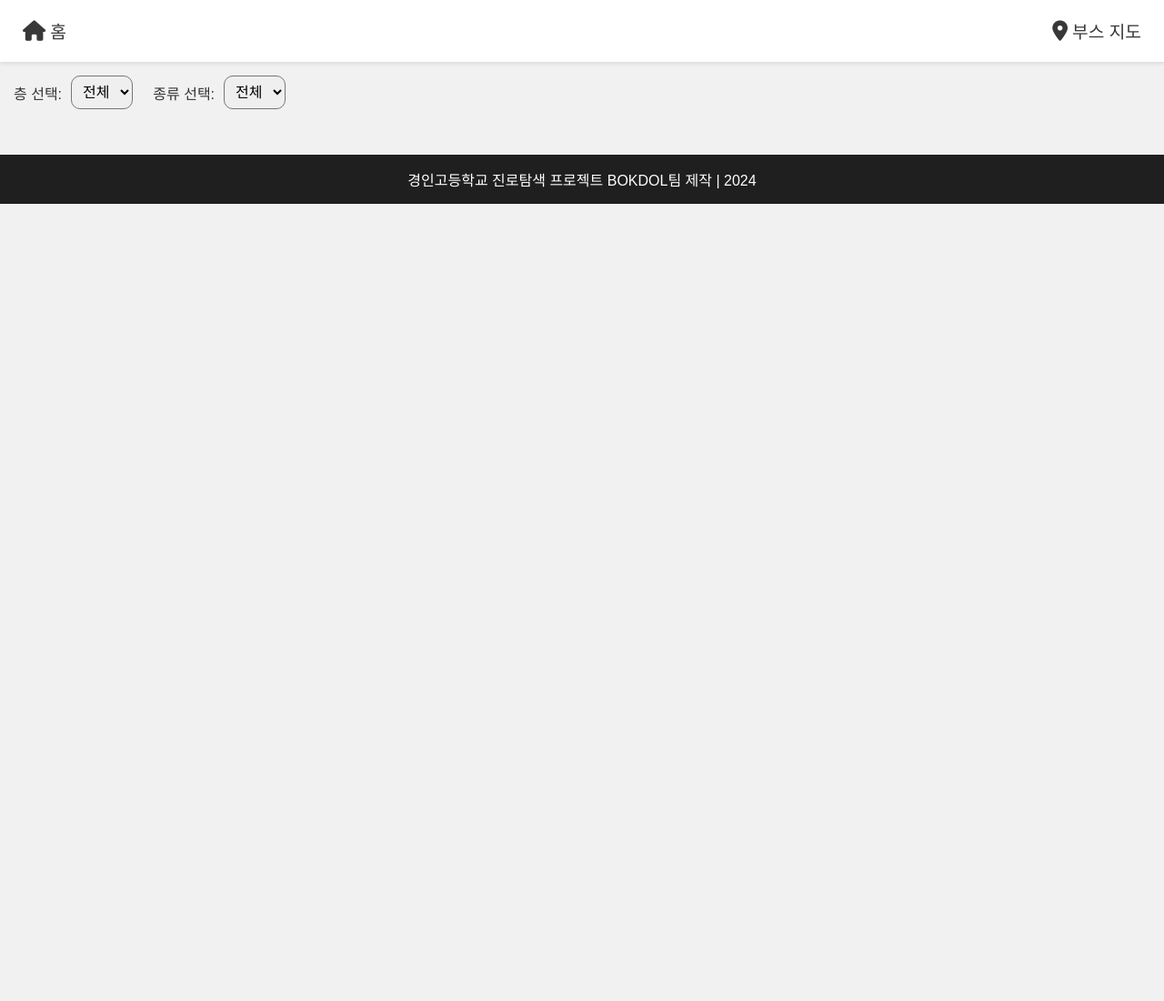
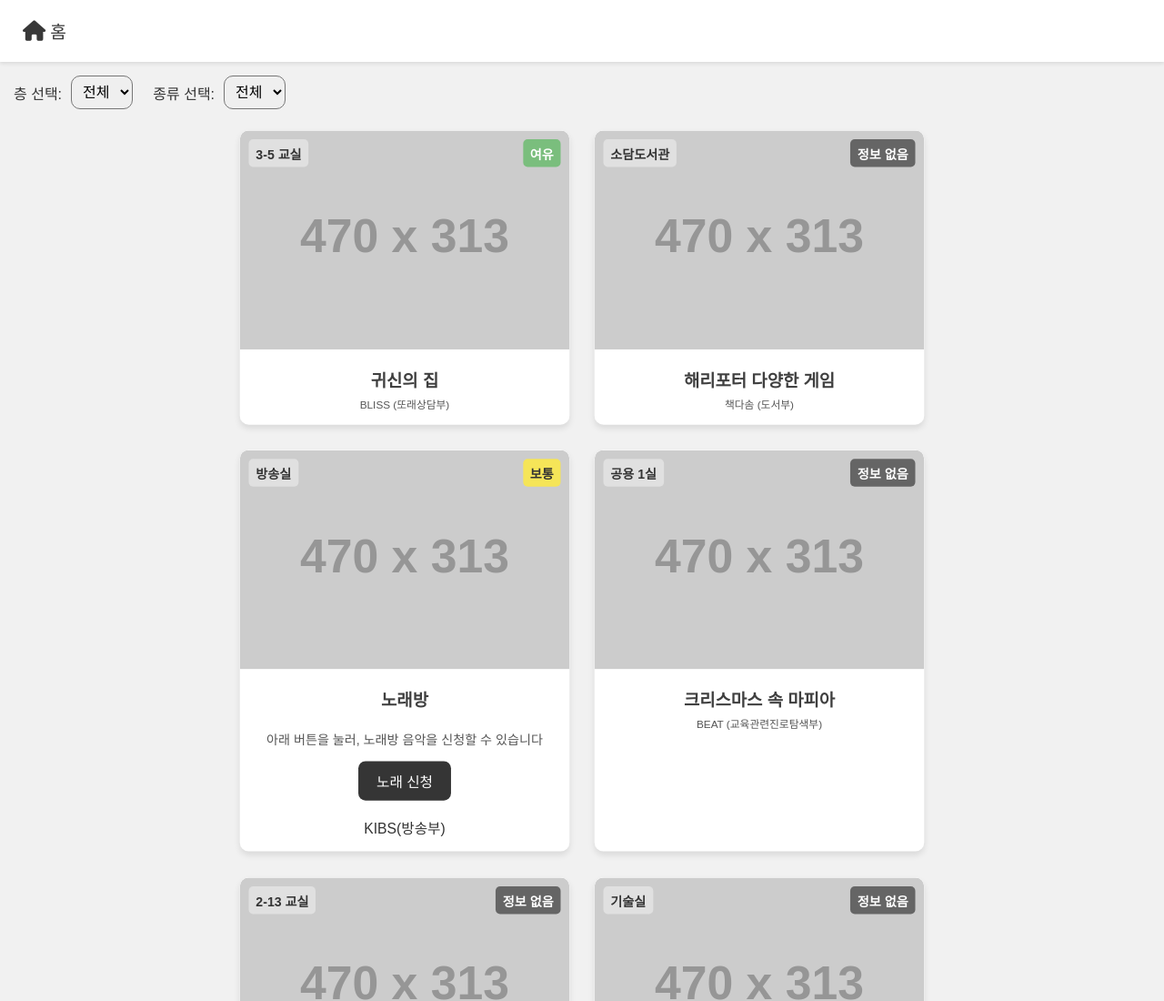
Before and after one commit to CrockedZeus7/solhyang, a website: page public/index.html in a window 1280 px wide. Shown: the top 1100 px of the page at 91% size. Before the commit the page ends 800 px from the top, so only its background shows below. Drawn offline with Linux system fonts and the light colour scheme; placeholder pictures from the web are drawn by us; a web font is replaced by a local one.

Commit message:
Add files via upload

```diff
--- a/public/booths.json
+++ b/public/booths.json
@@ -2,63 +2,70 @@
   {
     "number": "1",
     "name": "귀신의 집",
-    "floor": "2층",
+    "floor": "4층",
     "type": "체험",
-    "location": "위클래스",
-    "congestion": "none",
-    "description": "귀신의 집입니다",
-    "dong": "BLISS<br>(또래상담부)",
+    "location": "3-5 교실",
+    "congestion": "low",
+    "dong": "BLISS (또래상담부)",
     "images": [
       "http://via.placeholder.com/470x313"
     ]
   },
   {
     "number": "2",
-    "name": "해리포터<br>다양한 게임",
+    "name": "해리포터 다양한 게임",
     "floor": "1층",
     "type": "게임",
     "location": "소담도서관",
     "congestion": "none",
-    "description": "해리포터 관련 활동입니다",
-    "dong": "책다솜<br>(도서부)",
+    "dong": "책다솜 (도서부)",
+    "images": [
+      "http://via.placeholder.com/470x313"
+    ]
+  },
+  {
+    "number": "10",
+    "name": "노래방",
+    "floor": "1층",
+    "type": "체험",
+    "location": "방송실",
+    "congestion": "medium",
+    "dong": "<p>아래 버튼을 눌러, 노래방 음악을 신청할 수 있습니다</p><button style=\"background-color: #353535; color: white; border: none; padding: 10px 20px; text-align: center; text-decoration: none; display: inline-block; font-size: 16px; border-radius: 8px; cursor: pointer; transition: background-color 0.3s ease;\" onmouseover=\"this.style.backgroundColor='#353535'\" onmouseout=\"this.style.backgroundColor='#292929'\" onclick=\"window.location.href='https://example.com';\">노래 신청</button><br><br>KIBS(방송부)",
     "images": [
       "http://via.placeholder.com/470x313"
     ]
   },
   {
     "number": "3",
-    "name": "크리스마스 속<br>마피아",
+    "name": "크리스마스 속 마피아",
     "floor": "2층",
     "type": "게임",
     "location": "공용 1실",
     "congestion": "none",
-    "description": "부스3 설명",
-    "dong": "BEAT<br>(교육관련진로탐색부)",
+    "dong": "BEAT (교육관련진로탐색부)",
     "images": [
       "http://via.placeholder.com/470x313"
     ]
   },
   {
     "number": "4",
-    "name": "룰렛상품추천,<br>포토부스",
+    "name": "룰렛상품추천, 포토부스",
     "floor": "4층",
     "type": "체험",
     "location": "2-13 교실",
     "congestion": "none",
-    "description": "부스4 설명",
-    "dong": "프로Free Law<br>(법관련탐색부)",
+    "dong": "프로Free Law (법관련탐색부)",
     "images": [
       "http://via.placeholder.com/470x313"
     ]
   },
   {
     "number": "5",
-    "name": "풍선 다트,<br>모루인형 제작",
+    "name": "풍선 다트, 모루인형 제작",
     "floor": "5층",
     "type": "제작",
     "location": "기술실",
     "congestion": "none",
-    "description": "부스5 설명",
     "dong": "사나래(보건부)",
     "images": [
       "http://via.placeholder.com/470x313"
@@ -66,12 +73,14 @@
   },
   {
     "number": "6",
-    "name": "모루인형 제작,<br>페이스페인팅,<br>보석찾고 간식받기",
+    "name": "모루인형 제작, 페이스페인팅, 보석찾고 간식받기",
     "floor": "2층",
-    "type": "제작","체험",
+    "type": [
+      "제작",
+      "체험"
+    ],
     "location": "미술1실",
     "congestion": "none",
-    "description": "귀신의 집입니다",
     "dong": "팔레트(미술부)",
     "images": [
       "http://via.placeholder.com/470x313"
@@ -84,7 +93,6 @@
     "type": "체험",
     "location": "1-9 교실",
     "congestion": "none",
-    "description": "부스5 설명",
     "dong": "TCOE(공학부)",
     "images": [
       "http://via.placeholder.com/470x313"
@@ -92,13 +100,12 @@
   },
   {
     "number": "8",
-    "name": "재활용품을 이용한<br>다육이 화분 제작",
+    "name": "재활용품을 이용한 다육이 화분 제작",
     "floor": "4층",
     "type": "제작",
     "location": "생명과학실",
     "congestion": "none",
-    "description": "해리포터 관련 활동입니다",
-    "dong": "크로모솜<br>(생명과학부)",
+    "dong": "크로모솜 (생명과학부)",
     "images": [
       "http://via.placeholder.com/470x313"
     ]
@@ -110,33 +117,21 @@
     "type": "게임",
     "location": "영어1실",
     "congestion": "none",
-    "description": "해리포터 관련 활동입니다",
-    "dong": "이토피아<br>(영어권문화부)",
-    "images": [
-      "http://via.placeholder.com/470x313"
-    ]
-  },
-  {
-    "number": "10",
-    "name": "노래방",
-    "floor": "1층",
-    "type": "체험",
-    "location": "방송실",
-    "congestion": "none",
-    "description": "부스3 설명",
-    "dong": "KIBS(방송부)",
+    "dong": "이토피아 (영어권문화부)",
     "images": [
       "http://via.placeholder.com/470x313"
     ]
   },
   {
     "number": "11",
-    "name": "크리스마스 포토존<br>(미니게임)",
+    "name": "크리스마스 포토존 (미니게임)",
     "floor": "3층",
-    "type": "체험","게임",
+    "type": [
+      "체험",
+      "게임"
+    ],
     "location": "공용4실",
     "congestion": "none",
-    "description": "부스3 설명",
     "dong": "KIBS(방송부)",
     "images": [
       "http://via.placeholder.com/470x313"
@@ -146,10 +141,12 @@
     "number": "11",
     "name": "방탈출",
     "floor": "4층",
-    "type": "체험","게임",
+    "type": [
+      "체험",
+      "게임"
+    ],
     "location": "2-7 교실",
     "congestion": "none",
-    "description": "부스4 설명",
     "dong": "마을탐방부",
     "images": [
       "http://via.placeholder.com/470x313"
@@ -157,12 +154,14 @@
   },
   {
     "number": "12",
-    "name": "퀴즈쿠키즈!(퀴즈),<br>오늘의 운세는?",
+    "name": "퀴즈쿠키즈!(퀴즈), 오늘의 운세는?",
     "floor": "5층",
-    "type": "게임","체험",
+    "type": [
+      "체험",
+      "게임"
+    ],
     "location": "공용7실",
     "congestion": "none",
-    "description": "부스5 설명",
     "dong": "BIT(코딩부)",
     "images": [
       "http://via.placeholder.com/470x313"
@@ -172,23 +171,27 @@
     "number": "13",
     "name": "방탈출",
     "floor": "4층",
-    "type": "체험","게임",
+    "type": [
+      "체험",
+      "게임"
+    ],
     "location": "공용6실",
     "congestion": "none",
-    "description": "귀신의 집입니다",
-    "dong": "MES<br>(수학주제탐구부)",
+    "dong": "MES (수학주제탐구부)",
     "images": [
       "http://via.placeholder.com/470x313"
     ]
   },
   {
     "number": "14",
-    "name": "손난로 만들기,<br>점핑 나트륨,<br>불꽃 반응 실험",
+    "name": "손난로 만들기, 점핑 나트륨, 불꽃 반응 실험",
     "floor": "3층",
-    "type": "제작","실험",
+    "type": [
+      "제작",
+      "실험"
+    ],
     "location": "화학실",
     "congestion": "none",
-    "description": "해리포터 관련 활동입니다",
     "dong": "화학탐구부",
     "images": [
       "http://via.placeholder.com/470x313"
@@ -201,47 +204,48 @@
     "type": "제작",
     "location": "지구과학실",
     "congestion": "none",
-    "description": "부스3 설명",
-    "dong": "시냅스<br>(물리, 화학, 생물융합부)",
+    "dong": "시냅스 (물리, 화학, 생물융합부)",
     "images": [
       "http://via.placeholder.com/470x313"
     ]
   },
   {
     "number": "16",
-    "name": "타로 카드,<br>익명의 편지 전달",
+    "name": "타로 카드, 익명의 편지 전달",
     "floor": "3층",
     "type": "체험",
     "location": "공용3실",
     "congestion": "none",
-    "description": "부스4 설명",
-    "dong": "IDEEMIA<br>(심리철학부)",
+    "dong": "IDEEMIA (심리철학부)",
     "images": [
       "http://via.placeholder.com/470x313"
     ]
   },
   {
     "number": "17",
-    "name": "범인 찾기,<br>과녁 맞추기",
+    "name": "범인 찾기, 과녁 맞추기",
     "floor": "5층",
-    "type": "체험","제작",
+    "type": [
+      "체험"
+    ],
     "location": "가정실",
     "congestion": "none",
-    "description": "부스5 설명",
-    "dong": "폴리부<br>(경찰사법부)",
+    "dong": "폴리부 (경찰사법부)",
     "images": [
       "http://via.placeholder.com/470x313"
     ]
   },
   {
     "number": "18",
-    "name": "페이스페인팅,<br>뷰티 퀴즈,<br>여장체험",
+    "name": "페이스페인팅, 뷰티 퀴즈, 여장체험",
     "floor": "4층",
-    "type": "체험","게임",
+    "type": [
+      "체험",
+      "게임"
+    ],
     "location": "공용5실",
     "congestion": "none",
-    "description": "귀신의 집입니다",
-    "dong": "뷰티부부",
+    "dong": "뷰티부",
     "images": [
       "http://via.placeholder.com/470x313"
     ]
@@ -253,7 +257,6 @@
     "type": "게임",
     "location": "공용8실",
     "congestion": "none",
-    "description": "해리포터 관련 활동입니다",
     "dong": "경제경영부",
     "images": [
       "http://via.placeholder.com/470x313"
@@ -261,25 +264,26 @@
   },
   {
     "number": "20",
-    "name": "간식릴레이,<br>제자리멀리뛰기<br>명예의전당",
+    "name": "간식릴레이, 제자리멀리뛰기 명예의전당",
     "floor": "4층",
-    "type": "게임","체험",
-    "location": "도담도담<br>학습카페",
+    "type": [
+      "게임",
+      "체험"
+    ],
+    "location": "도담도담 학습카페",
     "congestion": "none",
-    "description": "부스3 설명",
-    "dong": "KPES<br>(체육지원부)",
+    "dong": "체육지원부",
     "images": [
       "http://via.placeholder.com/470x313"
     ]
   },
   {
     "number": "21",
-    "name": "보물찾기,<br>타자 빨리 치기,<br>신문지 위로 올라가기",
+    "name": "보물찾기, 타자 빨리 치기, 신문지 위로 올라가기",
     "floor": "3층",
     "type": "게임",
     "location": "공용2실",
     "congestion": "none",
-    "description": "부스4 설명",
     "dong": " NFT(신문부)",
     "images": [
       "http://via.placeholder.com/470x313"
@@ -287,12 +291,11 @@
   },
   {
     "number": "22",
-    "name": "광섬유 스노우볼 만들기,<br>DIY 마이크 만들기",
+    "name": "광섬유 스노우볼 만들기, DIY 마이크 만들기",
     "floor": "3층",
     "type": "제작",
     "location": "물리실",
     "congestion": "none",
-    "description": "부스5 설명",
     "dong": "물리부",
     "images": [
       "http://via.placeholder.com/470x313"
@@ -305,20 +308,18 @@
     "type": "감상",
     "location": "소공용실2",
     "congestion": "none",
-    "description": "부스4 설명",
-    "dong": "진로보석십자수<br>컬러링반",
+    "dong": "진로보석십자수 컬러링반",
     "images": [
       "http://via.placeholder.com/470x313"
     ]
   },
   {
     "number": "25",
-    "name": "제작 영화 상영<br>\"잠든하루\"",
+    "name": "제작 영화 상영 \"잠든하루\"",
     "floor": "1층",
     "type": "감상",
     "location": "시청각실",
     "congestion": "none",
-    "description": "부스5 설명",
     "dong": "영화제작반",
     "images": [
       "http://via.placeholder.com/470x313"
--- a/public/index.html
+++ b/public/index.html
@@ -12,9 +12,6 @@
   <nav>
     <a href="index.html" class="nav-item">
       <i class="fas fa-home nav-icon"></i>홈
-    </a>
-    <a href="map.html" class="nav-item">
-      <i class="fas fa-map-marker-alt nav-icon"></i>부스 지도
     </a>
   </nav>
 
@@ -32,28 +29,17 @@
     <label for="type-category">종류 선택:</label>
     <select id="type-category" onchange="filterBooths()">
       <option value="all">전체</option>
-      <option value="재미">재미</option>
-      <option value="교육">교육</option>
+      <option value="제작">제작</option>
+      <option value="체험">체험</option>
+      <option value="게임">게임</option>
+      <option value="감상">감상</option>
+      <option value="실험">실험</option>
     </select>
   </div>
-
-  <div class="container" id="booth-container">
-    <!-- JavaScript를 통해 동적으로 부스 카드 추가 -->
-  </div>
-  <div id="image-slider" style="display: none;">
-    <button class="close-slider" onclick="closeSlider()">X</button>
-    <div class="slider-content">
-      <img id="slider-image" src="" alt="슬라이더 이미지">
-      <button class="prev" onclick="prevImage()">&#10094;</button>
-      <button class="next" onclick="nextImage()">&#10095;</button>
-    </div>
-  </div>
-
-
+  <div class="container" id="booth-container"></div>
   <div id="no-results-message" style="display: none; text-align: center; margin-top: 20px; font-size: 1.1rem; color: #555;">
     찾으시는 결과가 없습니다.
   </div>
-
   <footer>
     경인고등학교 진로탐색 프로젝트 BOKDOL팀 제작 | 2024
   </footer>
--- a/public/script.js
+++ b/public/script.js
@@ -1,8 +1,7 @@
 const boothContainer = document.getElementById("booth-container");
 const boothCongestionMap = {};
-const socket = new WebSocket('wss://35.223.91.6:8080');
+const socket = new WebSocket('ws://localhost:8080');
 
-// 부스 데이터 로드 함수
 function loadBooths() {
   boothContainer.innerHTML = "";
 
@@ -10,11 +9,11 @@ function loadBooths() {
     .then(response => response.json())
     .then(booths => {
       booths.forEach(booth => {
-        const card = document.createElement("div"); // `card`를 여기서 정의
+        const card = document.createElement("div");
         card.className = "booth-card";
         card.dataset.floor = booth.floor;
         card.dataset.type = booth.type;
-          //<p>${booth.description}</p> 이 코드는 아래에서 제거한 코드임 나중에 삽입하셈
+          // 이 코드는 아래에서 제거한 코드임 나중에 삽입하셈
         card.innerHTML = `
           <img src="${booth.images[0]}" alt="부스 이미지" onclick="openSlider('${JSON.stringify(booth.images)}')" />
           <div class="location">${booth.location}</div>
@@ -25,15 +24,12 @@ function loadBooths() {
 
         boothContainer.appendChild(card);
 
-        // 초기 혼잡도 매핑
         boothCongestionMap[booth.name] = booth.congestion;
       });
     })
     .catch(error => console.error('부스 데이터를 불러오는 중 오류 발생:', error));
 }
 
-
-// 혼잡도 텍스트 반환 함수
 function getCongestionText(level) {
   switch (level) {
     case "low": return "여유";
@@ -43,15 +39,16 @@ function getCongestionText(level) {
   }
 }
 
-// 필터링 함수
 function filterBooths() {
   const floor = document.getElementById('floor-category').value;
   const type = document.getElementById('type-category').value;
 
   let anyVisible = false;
+
   Array.from(boothContainer.children).forEach(card => {
     const matchFloor = floor === 'all' || card.dataset.floor === floor;
-    const matchType = type === 'all' || card.dataset.type === type;
+    const cardTypes = card.dataset.type.split(',');
+    const matchType = type === 'all' || cardTypes.includes(type);
 
     if (matchFloor && matchType) {
       card.style.display = 'block';
@@ -64,7 +61,7 @@ function filterBooths() {
   document.getElementById('no-results-message').style.display = anyVisible ? 'none' : 'block';
 }
 
-// 혼잡도 업데이트 함수
+
 function updateBoothCongestion(boothName, congestion) {
   const card = Array.from(boothContainer.children).find(
     (card) => card.querySelector("h2").innerText === boothName
@@ -78,27 +75,25 @@ function updateBoothCongestion(boothName, congestion) {
 }
 
 
-// WebSocket 메시지 수신 처리
 socket.onmessage = (event) => {
   const data = JSON.parse(event.data);
 
   if (data.type === 'initialData') {
-    // 초기 데이터 로드
+
     Object.entries(data.data).forEach(([boothName, congestion]) => {
       updateBoothCongestion(boothName, congestion);
     });
   } else if (data.type === 'statusUpdate') {
-    // 상태 업데이트 처리
+
     const { boothId, status } = data;
     updateBoothCongestion(boothId, status);
   }
 };
 
-// WebSocket 연결 종료 시 알림 표시
 socket.onclose = () => {
-  alert("이런.. 서버와의 연결이 끊겼어요. 새로고침을 하여 다시 시도해주세요!");
+  alert("서버와의 연결이 끊겼습니다. 새로고침을 하여 다시 연결해주세요!");
 };
-// 부스 혼잡도 업데이트 함수
+
 function updateBoothCongestion(boothName, congestion) {
   const card = Array.from(boothContainer.children).find(
     (card) => card.querySelector("h2").innerText === boothName
@@ -111,13 +106,11 @@ function updateBoothCongestion(boothName, congestion) {
   }
 }
 
-// 이미지 슬라이더 기능
 let currentImages = [];
 let currentIndex = 0;
 
-// 슬라이더 열기 함수 수정
 function openSlider(images) {
-  currentImages = JSON.parse(images); // JSON 문자열을 파싱
+  currentImages = JSON.parse(images);
   currentIndex = 0;
 
   if (currentImages.length > 0) {
@@ -144,5 +137,4 @@ function nextImage() {
   }
 }
 
-// 초기 로드
 loadBooths();
--- a/public/style.css
+++ b/public/style.css
@@ -68,14 +68,13 @@ nav .nav-icon {
   display: flex;
   flex-wrap: wrap;
   gap: 20px;
-  justify-content: center; /* 중앙 정렬 */
+  justify-content: center;
 }
 
 .booth-card {
   flex: 0 1 calc(50% - 20px);
-  /* 모바일 화면에서 한 줄에 하나만 보이도록 설정 */
   @media (max-width: 768px) {
-    flex: 0 1 100%; /* 모바일에서 카드가 한 줄에 하나씩 배치되도록 설정 */
+    flex: 0 1 100%;
   }
 }
 
--- /dev/null
+++ b/public/update/style.css
@@ -0,0 +1,43 @@
+body {
+    font-family: Arial, sans-serif;
+    margin: 0;
+    padding: 20px;
+    background-color: #f1f1f1;
+  }
+  .container {
+    max-width: 600px;
+    margin: 0 auto;
+    background-color: #fff;
+    padding: 20px;
+    border-radius: 8px;
+    box-shadow: 0 2px 5px rgba(0, 0, 0, 0.1);
+  }
+  h1 {
+    text-align: center;
+  }
+  .booth {
+    margin-bottom: 20px;
+  }
+  .booth label {
+    display: block;
+    margin-bottom: 5px;
+  }
+  .booth input, .booth select {
+    width: 100%;
+    padding: 8px;
+    margin-bottom: 10px;
+    border: 1px solid #ccc;
+    border-radius: 4px;
+  }
+  .booth button {
+    width: 100%;
+    padding: 10px;
+    background-color: #353535;
+    color: white;
+    border: none;
+    border-radius: 4px;
+    cursor: pointer;
+  }
+  .booth button:hover {
+    background-color: #292929;
+  }
```
Also changed, not shown: public/update/index.html (+3 -97 lines), public/update/script.js (added, +42 -0 lines).
